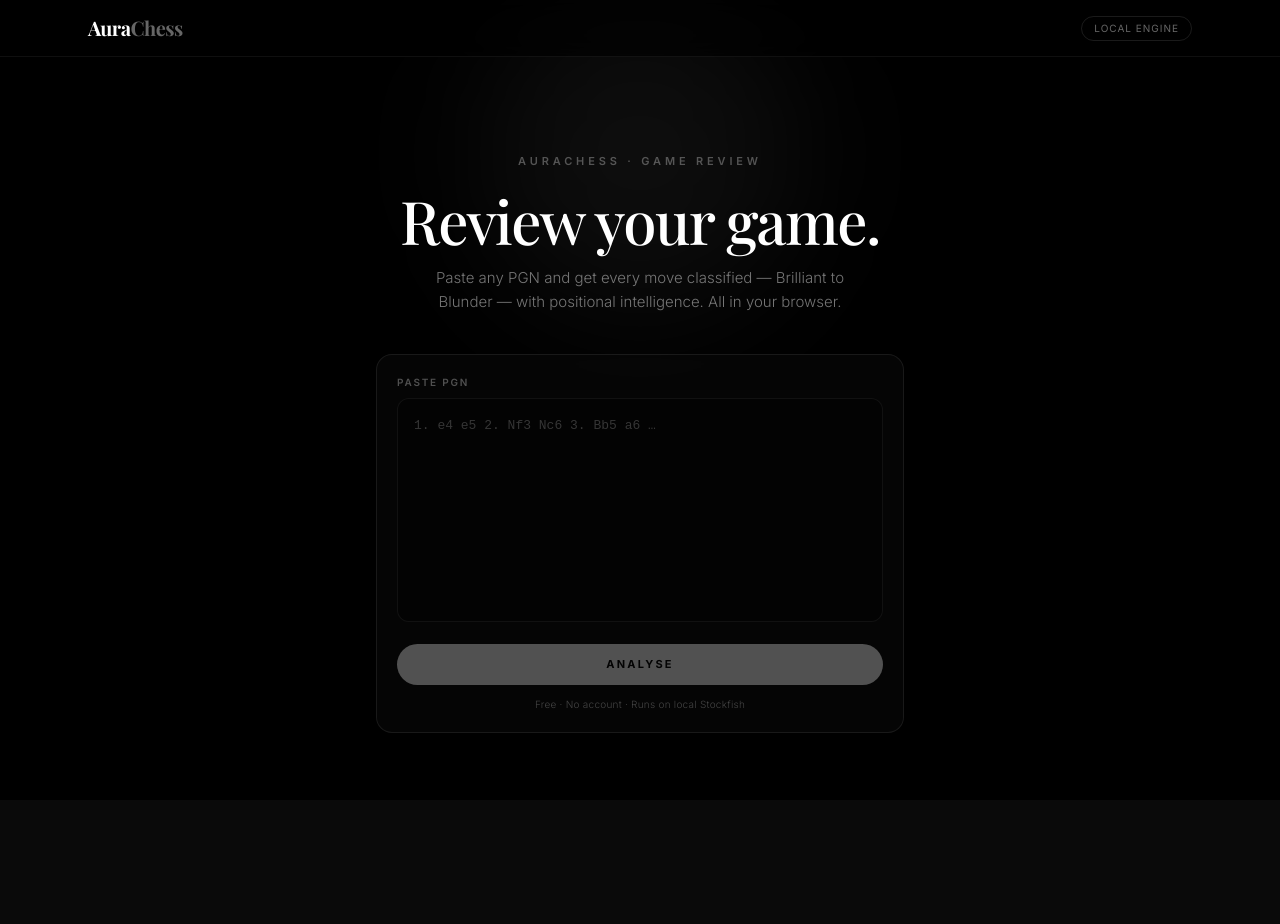
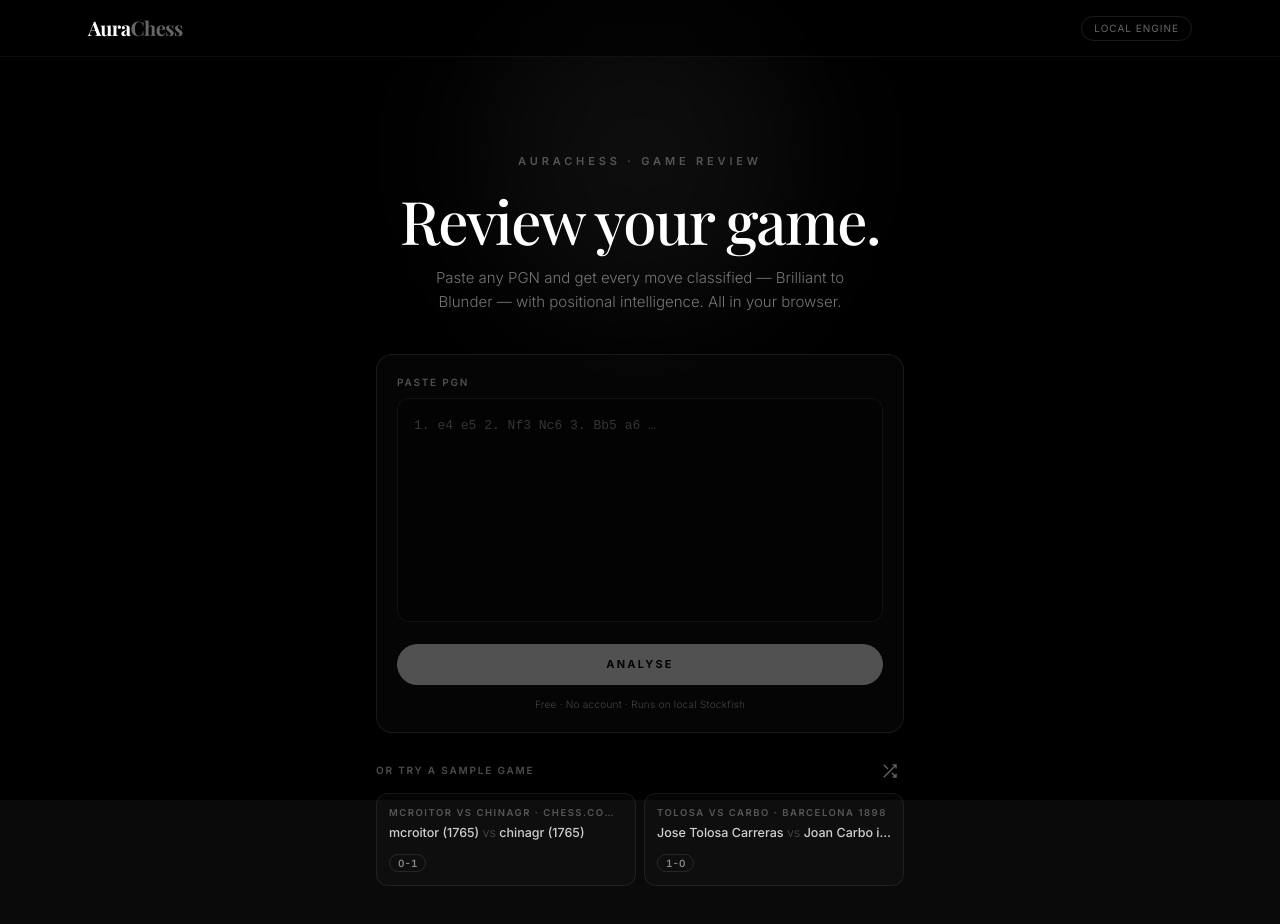
Before and after one commit to Kai-Mercer-Coder/AuraChess, a Next.js app: page /review in a window 1280 px wide. Shown: the top 924 px of the page. Before the commit the page ends 893 px from the top, so only its background shows below. Built offline with nearby package versions, Linux system fonts and the light colour scheme; no server answers; a web font is replaced by a local one.

Commit message:
feat: random sample games on landing page

```diff
--- a/src/app/review/page.tsx
+++ b/src/app/review/page.tsx
@@ -8,10 +8,15 @@
  */
 "use client";
 
-import { useCallback, useMemo, useState } from "react";
+import { useCallback, useEffect, useMemo, useState } from "react";
 import { Chess, type Square } from "chess.js";
 import { useGameReview } from "@/lib/hooks/useGameReview";
 import { PgnForm } from "@/components/review/PgnForm";
+import {
+  SAMPLE_GAMES,
+  pickRandomSamples,
+  type SampleGame,
+} from "@/lib/chess/sampleGames";
 import { ReviewBoard } from "@/components/review/ReviewBoard";
 import { EvalBar } from "@/components/review/EvalBar";
 import { ReviewProgress } from "@/components/review/ReviewProgress";
@@ -39,6 +44,14 @@
   const [heatmapKind, setHeatmapKind] = useState<HeatmapKind>("space");
   const [spaceMode, setSpaceMode] = useState<SpaceMode>("all");
   const [kingMode, setKingMode] = useState<KingMode>("theoretical");
+  // Landing samples: deterministic first paint (SSR-safe), then 2 random.
+  const [samplePicks, setSamplePicks] = useState<SampleGame[]>(() =>
+    SAMPLE_GAMES.slice(0, 2),
+  );
+
+  useEffect(() => {
+    setSamplePicks(pickRandomSamples(2));
+  }, []);
 
   const { report, loading, progress, total, analysisPass, completedMoves, runReview, reset } =
     useGameReview();
@@ -144,6 +157,9 @@
             onChange={setPgn}
             onAnalyse={handleAnalyse}
             loading={loading}
+            samples={samplePicks}
+            onPickSample={setPgn}
+            onShuffleSamples={() => setSamplePicks(pickRandomSamples(2))}
           />
         ) : (
           <div className="pt-8">
--- a/src/components/review/PgnForm.tsx
+++ b/src/components/review/PgnForm.tsx
@@ -6,14 +6,27 @@
  */
 "use client";
 
+import type { SampleGame } from "@/lib/chess/sampleGames";
+
 interface PgnFormProps {
   value: string;
   onChange: (value: string) => void;
   onAnalyse: () => void;
   loading: boolean;
+  samples: SampleGame[];
+  onPickSample: (pgn: string) => void;
+  onShuffleSamples: () => void;
 }
 
-export function PgnForm({ value, onChange, onAnalyse, loading }: PgnFormProps) {
+export function PgnForm({
+  value,
+  onChange,
+  onAnalyse,
+  loading,
+  samples,
+  onPickSample,
+  onShuffleSamples,
+}: PgnFormProps) {
   return (
     <div className="relative mx-auto max-w-xl px-6 pb-16 pt-24 text-center">
       {/* Soft aura behind the hero. */}
@@ -59,6 +72,45 @@
           Free · No account · Runs on local Stockfish
         </p>
       </div>
+
+      {/* Sample games: 2 random picks, reshufflable */}
+      <div className="mt-6 text-left fade-up">
+        <div className="flex items-center justify-between pb-2">
+          <span className="text-[10px] font-semibold uppercase tracking-[0.18em] text-white/30">
+            Or try a sample game
+          </span>
+          <button
+            type="button"
+            onClick={onShuffleSamples}
+            title="Show different samples"
+            className="flex h-7 w-7 items-center justify-center rounded-full text-white/40 transition-all hover:bg-white/[0.06] hover:text-white active:scale-95"
+          >
+            <span className="material-symbols-outlined text-[16px]">shuffle</span>
+          </button>
+        </div>
+        <div className="grid grid-cols-1 gap-2 sm:grid-cols-2">
+          {samples.map((s) => (
+            <button
+              key={s.id}
+              type="button"
+              onClick={() => onPickSample(s.pgn)}
+              className="rounded-xl border border-white/[0.07] bg-white/[0.02] p-3 text-left transition-all hover:bg-white/[0.05] active:scale-[0.98]"
+            >
+              <div className="truncate text-[9.5px] font-semibold uppercase tracking-[0.16em] text-white/30">
+                {s.event}
+              </div>
+              <div className="mt-1 truncate text-[12.5px] font-medium text-white/80">
+                {s.white} <span className="font-light text-white/25">vs</span> {s.black}
+              </div>
+              <div className="mt-1.5">
+                <span className="rounded-full border border-white/10 px-2 py-0.5 text-[10px] font-semibold tabular-nums text-white/50">
+                  {s.result}
+                </span>
+              </div>
+            </button>
+          ))}
+        </div>
+      </div>
     </div>
   );
 }
--- /dev/null
+++ b/src/lib/chess/sampleGames.ts
@@ -0,0 +1,134 @@
+/**
+ * Built-in sample games for the landing page.
+ *
+ * Shown as pickable cards (2 random at a time) so visitors can try a review
+ * without hunting down a PGN. Each entry carries display metadata plus the
+ * full PGN text loaded into the form on pick.
+ */
+export interface SampleGame {
+  id: string;
+  event: string;
+  white: string;
+  black: string;
+  result: string;
+  pgn: string;
+}
+
+export const SAMPLE_GAMES: SampleGame[] = [
+  {
+    id: "morphy-thompson-1857",
+    event: "Morphy vs Thompson · New York 1857",
+    white: "Paul Morphy",
+    black: "Thompson",
+    result: "1-0",
+    pgn: `[Event "Paul Morphy - Thompson (1857.??.??)"]
+[Site "New York (USA)"]
+[Date "1857.??.??"]
+[Round "?"]
+[White "Paul Morphy"]
+[Black "Thompson"]
+[Result "1-0"]
+[TimeControl ""]
+[Link "https://www.chess.com/games/view/635"]
+
+1. e4 c5 2. Nf3 Nc6 3. d4 cxd4 4. Nxd4 e6 5. Be3 Be7 6. Nc3 h6 7. Bd3 d5 8. Bb5
+Bd7 9. exd5 exd5 10. Nxd5 Nf6 11. Nxf6+ Bxf6 12. c3 O-O 13. O-O Qc7 14. Qa4 Rfe8
+15. Rad1 Re4 16. Bxc6 Bxc6 17. Qc2 Be5 18. g3 Bxd4 19. cxd4 Qe7 20. d5 Bd7 21.
+Bc5 Rc8 22. Bxe7 Rxc2 23. Ba3 b5 24. Rfe1 f5 25. f3 Rxe1+ 26. Rxe1 Rd2 27. d6 a5
+28. Bc5 b4 29. Re7 Rd5 30. Bxb4 axb4 31. Rxd7 Kf8 32. Rb7 Rd4 33. Kf2 Rxd6 34.
+Rxb4 Rd2+ 35. Ke3 Rxh2 36. a4 Rc2 37. a5 Rc5 38. Ra4 Ke7 39. b4 Rc8 40. b5 Rb8
+41. a6 Kd7 42. b6 Kc6 43. b7 Kb6 44. a7 Re8+ 45. Kf4 Kxb7 46. a8=Q+ Rxa8 47.
+Rxa8 Kxa8 48. Kxf5 1-0`,
+  },
+  {
+    id: "anderssen-morphy-1858",
+    event: "Anderssen vs Morphy · Paris 1858",
+    white: "Paul Morphy",
+    black: "Adolf Anderssen",
+    result: "0-1",
+    pgn: `[Event "Anderssen - Morphy"]
+[Site "Paris FRA"]
+[Date "1858.12.20"]
+[EventDate "1858.12.20"]
+[Round "1"]
+[Result "0-1"]
+[White "Paul Morphy"]
+[Black "Adolf Anderssen"]
+[ECO "C52"]
+[WhiteElo "?"]
+[BlackElo "?"]
+[Source "Illustrated London News, 1859.01.01, p.19"]
+[PlyCount "144"]
+
+1.e4 e5 2.Nf3 Nc6 3.Bc4 Bc5 4.b4 Bxb4 5.c3 Ba5 6.d4 exd4 7.O-O
+Nf6 8.e5 d5 9.Bb5 Ne4 10.cxd4 O-O 11.Bxc6 bxc6 12.Qa4 Bb6
+13.Qxc6 Bg4 14.Bb2 Bxf3 15.gxf3 Ng5 16.Nd2 Re8 17.Kh1 Nh3
+18.f4 Qh4 19.Qxd5 Nxf2+ 20.Kg1 Nd3 21.Bc3 Nxf4 22.Qf3 Nh3+
+23.Kh1 Ng5 24.Qg2 Rad8 25.Rg1 h6 26.Raf1 Qh3 27.Qc6 Qd7 28.Qg2
+Bxd4 29.Bxd4 Qxd4 30.Nf3 Qd5 31.h4 Ne6 32.Qg4 Qc6 33.Rg2 Rd3
+34.Qf5 Red8 35.Qf6 Qd5 36.Qf5 Rd1 37.Rxd1 Qxd1+ 38.Kh2 Rd3
+39.Rf2 Re3 40.Nd2 Re2 41.Qxf7+ Kh8 42.Ne4 Rxf2+ 43.Nxf2 Qd5
+44.Ng4 Qxa2+ 45.Kg3 Qb3+ 46.Kh2 Qc2+ 47.Kg3 Qc3+ 48.Kh2 Qc6
+49.h5 a5 50.Nf6 gxf6 51.Qxf6+ Kg8 52.Qg6+ Kf8 53.Qxh6+ Ke8
+54.Qg6+ Kd7 55.h6 Qd5 56.h7 Qxe5+ 57.Kg1 Ng5 58.h8=Q Qxh8
+59.Qxg5 Qd4+ 60.Kf1 a4 61.Qf5+ Kc6 62.Qc8 Kb5 63.Ke1 c5
+64.Qb7+ Kc4 65.Qf7+ Kc3 66.Qf3+ Qd3 67.Qf6+ Kb3 68.Qb6+ Kc2
+69.Qa7 Qc3+ 70.Ke2 a3 71.Qa4+ Kb2 72.Qb5+ Qb3 0-1`,
+  },
+  {
+    id: "tolosa-carbo-1898",
+    event: "Tolosa vs Carbo · Barcelona 1898",
+    white: "Jose Tolosa Carreras",
+    black: "Joan Carbo i Batlle",
+    result: "1-0",
+    pgn: `[Event "Barcelona"]
+[Site "Barcelona ESP"]
+[Date "1898.??.??"]
+[EventDate "?"]
+[Round "?"]
+[Result "1-0"]
+[White "Jose Tolosa Carreras"]
+[Black "Joan Carbo i Batlle"]
+[ECO "C28"]
+[WhiteElo "?"]
+[BlackElo "?"]
+[PlyCount "37"]
+
+1.e4 e5 2.Nc3 Nf6 3.f4 Bb4 4.Bc4 Bxc3 5.bxc3 d5 6.exd5 Nxd5 7.Qf3 Nxf4 8.Ba3
+Nxg2+ 9.Qxg2 Qh4+ 10.Qg3 Qxc4 11.Qxg7 Qe4+ 12.Kf2 Qxh1 13.Nf3 Qxa1 14.Qxh8+ Kd7 15.Nxe5+ Ke6
+16.Qe8+ Kd5 17.Qxf7+ Be6 18.Qf3+ Kxe5 19.d4# 1-0`,
+  },
+  {
+    id: "mcroitor-chinagr-2026",
+    event: "mcroitor vs chinagr · Chess.com 2026",
+    white: "mcroitor (1765)",
+    black: "chinagr (1765)",
+    result: "0-1",
+    pgn: `[Event "Live Chess"]
+[Site "Chess.com"]
+[Date "2026.09.11"]
+[Round "?"]
+[White "mcroitor"]
+[Black "chinagr"]
+[Result "0-1"]
+[TimeControl "120+1"]
+[WhiteElo "1765"]
+[BlackElo "1765"]
+[Termination "chinagr won by resignation"]
+[ECO "A28"]
+[EndTime "10:15:03 GMT+0000"]
+[Link "https://chess.com"]
+
+1. c4 e5 2. Nc3 Nf6 3. Nf3 Nc6 4. d4 exd4 5. Nxd4 Bc5 6. Nxc6 bxc6 7. e4 d6 8. Be2 O-O 9. O-O Be6 10. b3 Bb4 11. Bb2 Bxc3 12. Bxc3 Nxe4 13. Bb2 Qg5 14. Bf3 d5 15. Bxe4 dxe4 16. Kh1 Rfd8 17. Qe2 Qh4 18. Rae1 Bf5 19. f3 exf3 20. Rxf3 Bg4`,
+  },
+];
+
+/** Draw `count` distinct random samples from the built-in list. */
+export function pickRandomSamples(count: number): SampleGame[] {
+  const pool = [...SAMPLE_GAMES];
+  const out: SampleGame[] = [];
+  while (out.length < Math.min(count, pool.length)) {
+    out.push(...pool.splice(Math.floor(Math.random() * pool.length), 1));
+  }
+  return out;
+}
```
